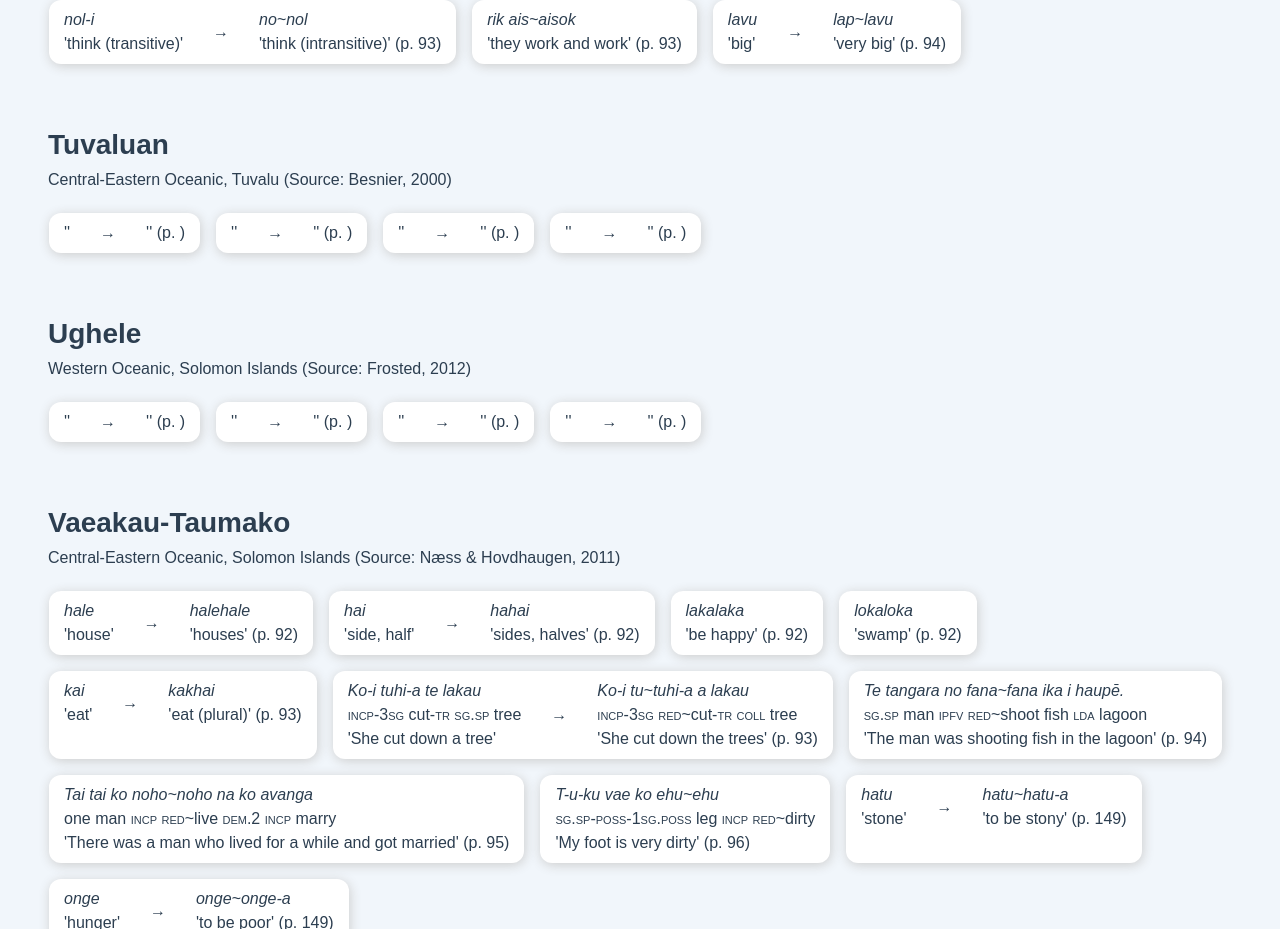
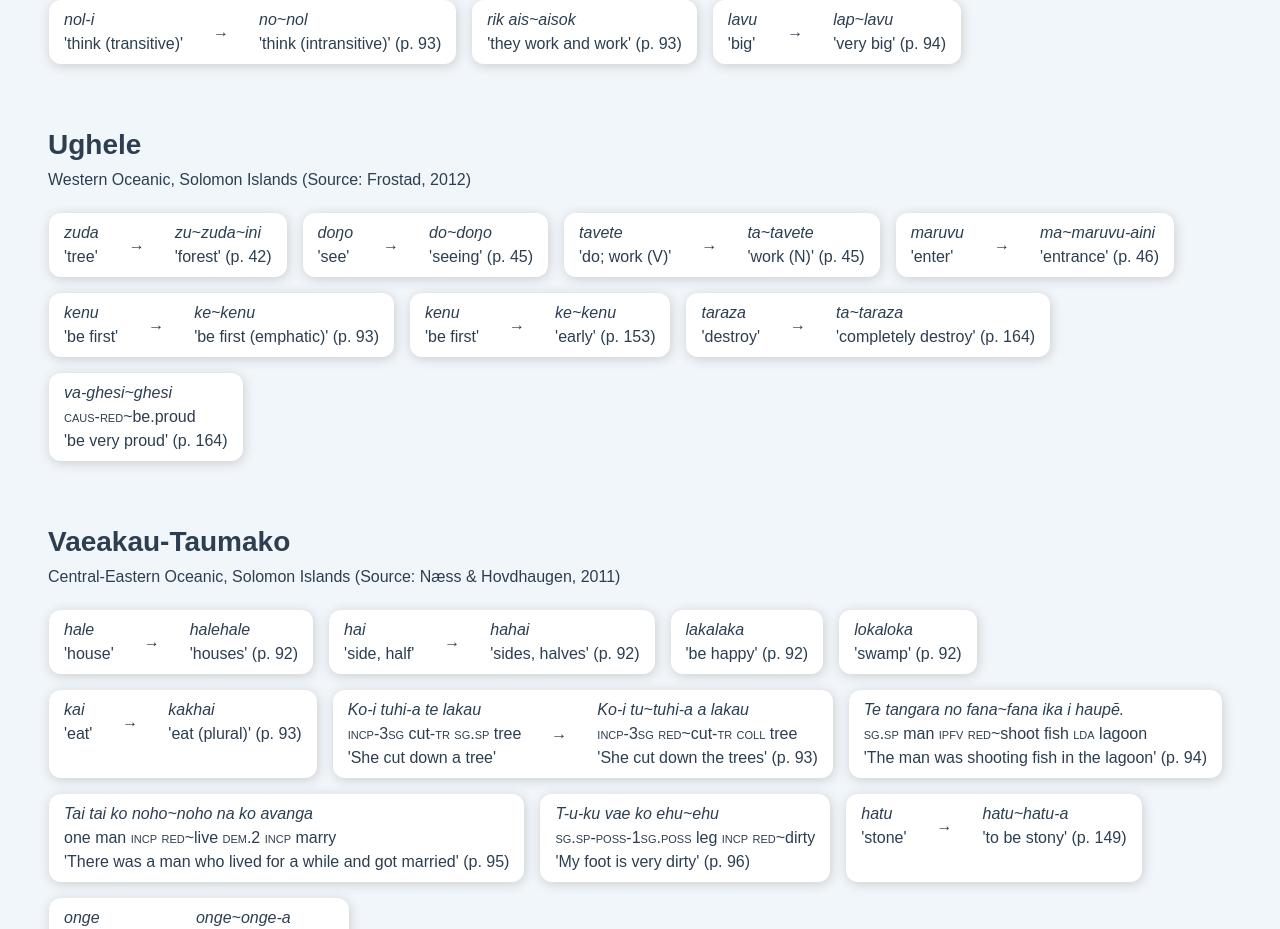
Before and after one commit to frankkulak/research-db, a Vue app: page / in a window 1280 px wide. Shown: the part 4234-5163 px from the top of the page. Built offline with nearby package versions, Linux system fonts and the light colour scheme.

Commit message:
Ughele data.

```diff
--- a/src/modules/Data.js
+++ b/src/modules/Data.js
@@ -960,69 +960,13 @@ export const OceanicLanguages = [
             },
         ]
     },
+    // prune Tuvaluan
     {
         name: "Tuvaluan",
         source: "Besnier, 2000",
         family: "Central-Eastern Oceanic",
         region: "Tuvalu",
-        reduplication: [
-            {
-                form: "",
-                gloss: "",
-                translation: "",
-                control: {
-                    form: "",
-                    gloss: "",
-                    translation: "",
-                },
-                page: "",
-                tags: [
-                    "",
-                ]
-            },
-            {
-                form: "",
-                gloss: "",
-                translation: "",
-                control: {
-                    form: "",
-                    gloss: "",
-                    translation: "",
-                },
-                page: "",
-                tags: [
-                    "",
-                ]
-            },
-            {
-                form: "",
-                gloss: "",
-                translation: "",
-                control: {
-                    form: "",
-                    gloss: "",
-                    translation: "",
-                },
-                page: "",
-                tags: [
-                    "",
-                ]
-            },
-            {
-                form: "",
-                gloss: "",
-                translation: "",
-                control: {
-                    form: "",
-                    gloss: "",
-                    translation: "",
-                },
-                page: "",
-                tags: [
-                    "",
-                ]
-            },
-        ]
+        reduplication: []
     },
     {
         name: "Mussau-Emira",
@@ -1090,64 +1034,155 @@ export const OceanicLanguages = [
     },
     {
         name: "Ughele",
-        source: "Frosted, 2012",
+        source: "Frostad, 2012",
         family: "Western Oceanic",
         region: "Solomon Islands",
         reduplication: [
             {
-                form: "",
-                gloss: "",
-                translation: "",
-                control: {
-                    form: "",
-                    gloss: "",
-                    translation: "",
-                },
-                page: "",
-                tags: [
-                    "",
-                ]
-            },
-            {
-                form: "",
-                gloss: "",
-                translation: "",
-                control: {
-                    form: "",
-                    gloss: "",
-                    translation: "",
-                },
-                page: "",
-                tags: [
-                    "",
-                ]
-            },
-            {
-                form: "",
-                gloss: "",
-                translation: "",
-                control: {
-                    form: "",
-                    gloss: "",
-                    translation: "",
-                },
-                page: "",
-                tags: [
-                    "",
-                ]
-            },
-            {
-                form: "",
-                gloss: "",
-                translation: "",
-                control: {
-                    form: "",
-                    gloss: "",
-                    translation: "",
-                },
-                page: "",
-                tags: [
-                    "",
+                form: "zu~zuda~ini",
+                gloss: "",
+                translation: "forest",
+                control: {
+                    form: "zuda",
+                    gloss: "",
+                    translation: "tree",
+                },
+                page: "42",
+                tags: [
+                    "noun",
+                    "to noun",
+                    "derivation",
+                    "partial",
+                    "initial",
+                    "monosyllabic",
+                    "affixation"
+                ]
+            },
+            {
+                form: "do~doŋo",
+                gloss: "",
+                translation: "seeing",
+                control: {
+                    form: "doŋo",
+                    gloss: "",
+                    translation: "see",
+                },
+                page: "45",
+                tags: [
+                    "verb",
+                    "inflection",
+                    "aspect",
+                    "progressive",
+                    "partial",
+                    "initial",
+                    "monosyllabic"
+                ]
+            },
+            {
+                form: "ta~tavete",
+                gloss: "",
+                translation: "work (N)",
+                control: {
+                    form: "tavete",
+                    gloss: "",
+                    translation: "do; work (V)",
+                },
+                page: "45",
+                tags: [
+                    "verb",
+                    "to noun",
+                    "derivation",
+                    "partial",
+                    "initial",
+                    "monosyllabic"
+                ]
+            },
+            {
+                form: "ma~maruvu-aini",
+                gloss: "",
+                translation: "entrance",
+                control: {
+                    form: "maruvu",
+                    gloss: "",
+                    translation: "enter",
+                },
+                page: "46",
+                tags: [
+                    "verb",
+                    "derivation",
+                    "to noun",
+                    "affixation",
+                    "partial",
+                    "initial",
+                    "monosyllabic"
+                ]
+            },
+            {
+                form: "ke~kenu",
+                gloss: "",
+                translation: "be first (emphatic)",
+                control: {
+                    form: "kenu",
+                    gloss: "",
+                    translation: "be first",
+                },
+                page: "93",
+                tags: [
+                    "verb",
+                    "emphasis",
+                    "partial",
+                    "initial",
+                    "monosyllabic",
+                ]
+            },
+            {
+                form: "ke~kenu",
+                gloss: "",
+                translation: "early",
+                control: {
+                    form: "kenu",
+                    gloss: "",
+                    translation: "be first",
+                },
+                page: "153",
+                tags: [
+                    "verb",
+                    "to adverb",
+                    "derivation",
+                    "temporal",
+                    "partial",
+                    "initial",
+                    "monosyllabic"
+                ]
+            },
+            {
+                form: "ta~taraza",
+                gloss: "",
+                translation: "completely destroy",
+                control: {
+                    form: "taraza",
+                    gloss: "",
+                    translation: "destroy",
+                },
+                page: "164",
+                tags: [
+                    "verb",
+                    "intensifier",
+                    "partial",
+                    "initial",
+                    "monosyllabic"
+                ]
+            },
+            {
+                form: "va-ghesi~ghesi",
+                gloss: "<span>caus</span>-<span>red</span>~be.proud",
+                translation: "be very proud",
+                control: null,
+                page: "164",
+                tags: [
+                    "total",
+                    "intensifier",
+                    "verb"
                 ]
             },
         ]
```
